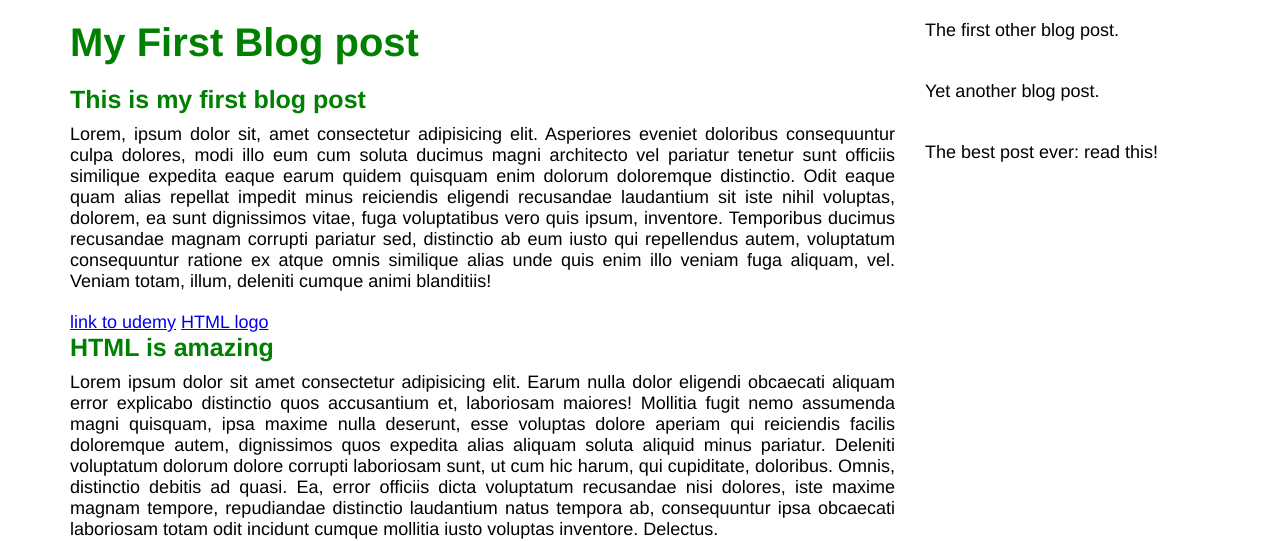
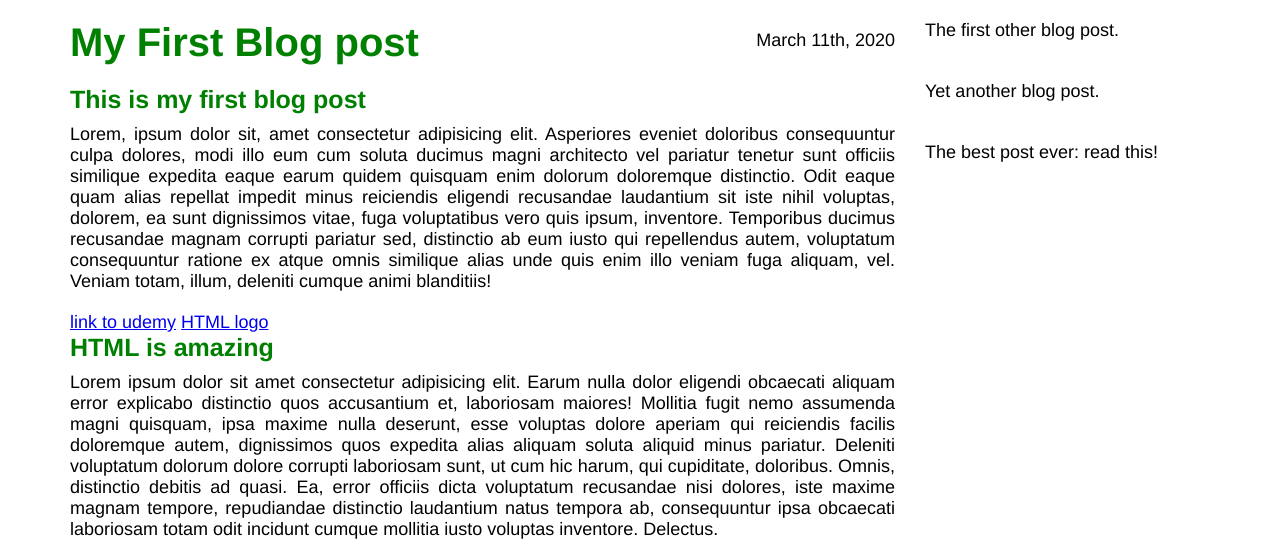
Before and after one commit to mahichy/blog_post_02, a plain HTML site: page index.html in a window 1280 px wide. Shown: the top 541 px of the page. Drawn offline with Linux system fonts and the light colour scheme.

Commit message:
Relatice Vs Absolute

```diff
--- a/index.html
+++ b/index.html
@@ -9,10 +9,8 @@
 <body>
 	<div class="container">
 			<div class="blog-post">
-
-
-
 			<h1>My First Blog post</h1>
+			<div class="date">March 11th, 2020</div>
 			<h2>This is my first blog post</h2>
 
 			<p class="main-text">Lorem, ipsum dolor sit, amet consectetur adipisicing elit. Asperiores eveniet doloribus consequuntur culpa dolores, modi illo eum cum soluta ducimus magni architecto vel pariatur tenetur sunt officiis similique expedita eaque earum quidem quisquam enim dolorum doloremque distinctio. Odit eaque quam alias repellat impedit minus reiciendis eligendi recusandae laudantium sit iste nihil voluptas, dolorem, ea sunt dignissimos vitae, fuga voluptatibus vero quis ipsum, inventore. Temporibus ducimus recusandae magnam corrupti pariatur sed, distinctio ab eum iusto qui repellendus autem, voluptatum consequuntur ratione ex atque omnis similique alias unde quis enim illo veniam fuga aliquam, vel. Veniam totam, illum, deleniti cumque animi blanditiis!</p>
--- a/style.css
+++ b/style.css
@@ -55,6 +55,7 @@ h2 {
 	width: 75%;
 	float: left;
 	padding-right: 30px;
+	position: relative;
 }
 
 .other-post {
@@ -82,3 +83,9 @@ h2 {
 	height: 150px;
 	width: auto;
 }
+
+.date {
+	position: absolute;
+	top: 10px;
+	right: 30px;
+}
```
